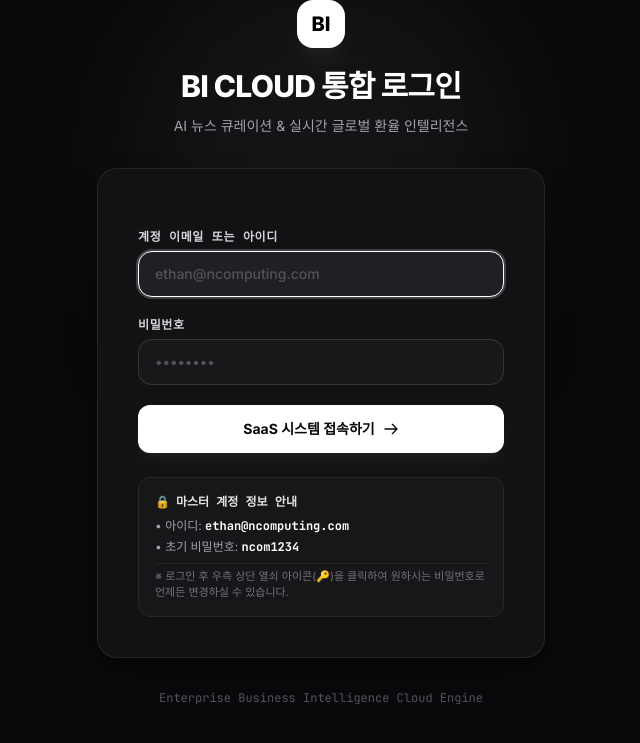
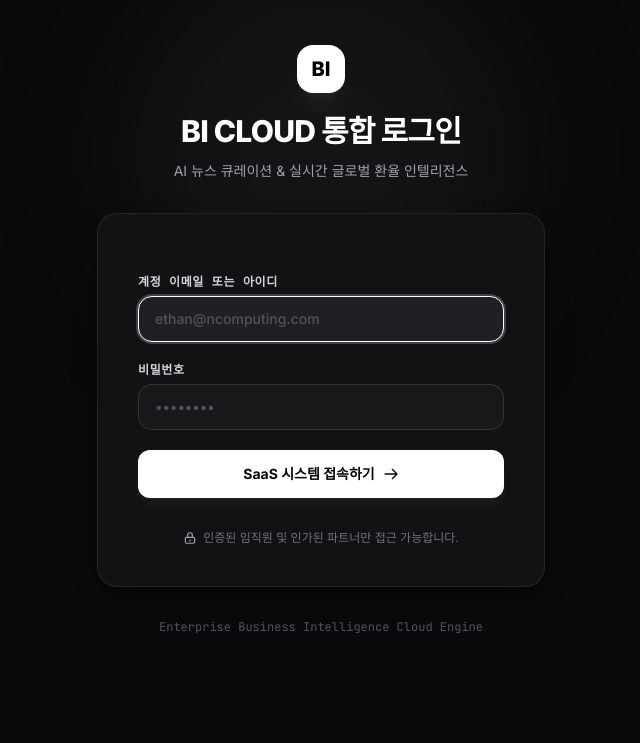
Before and after one commit to kimminsu0416-dev/bi_cloud, a Django app: page /login/ in a window 1280 px wide. Shown: the top 743 px of the page, without its empty margins (319-959 px from the left). Run offline with Django 5.2, Linux system fonts and the light colour scheme; some libraries are stand-ins or nearby versions.

Commit message:
security: remove initial credentials guide from public login page

```diff
--- a/accounts/templates/accounts/login.html
+++ b/accounts/templates/accounts/login.html
@@ -61,22 +61,18 @@
         </button>
       </form>
 
-      <!-- Initial Credential Guide (For Ethan) -->
-      <div class="p-4 rounded-xl bg-zinc-900/90 border border-zinc-800 text-xs text-zinc-400 space-y-1.5">
-        <div class="flex items-center gap-1.5 text-zinc-200 font-semibold font-mono">
-          <span>🔒</span>
-          <span>마스터 계정 정보 안내</span>
-        </div>
-        <p class="leading-relaxed">
-          • 아이디: <strong class="text-white font-mono">ethan@ncomputing.com</strong><br>
-          • 초기 비밀번호: <strong class="text-white font-mono">ncom1234</strong>
-        </p>
-        <p class="text-[11px] text-zinc-500 pt-1 border-t border-zinc-800/80">
-          ※ 로그인 후 우측 상단 열쇠 아이콘(🔑)을 클릭하여 원하시는 비밀번호로 언제든 변경하실 수 있습니다.
+      <!-- Enterprise Security Notice -->
+      <div class="pt-2 text-center">
+        <p class="text-xs text-zinc-500 flex items-center justify-center gap-1.5">
+          <svg class="w-3.5 h-3.5 text-zinc-400" fill="none" stroke="currentColor" viewBox="0 0 24 24">
+            <path stroke-linecap="round" stroke-linejoin="round" stroke-width="2" d="M12 15v2m-6 4h12a2 2 0 002-2v-6a2 2 0 00-2-2H6a2 2 0 00-2 2v6a2 2 0 002 2zm10-10V7a4 4 0 00-8 0v4h8z"/>
+          </svg>
+          <span>인증된 임직원 및 인가된 파트너만 접근 가능합니다.</span>
         </p>
       </div>
 
     </div>
+
 
     <!-- SaaS Footer -->
     <div class="text-center text-xs text-zinc-600 font-mono">
```
